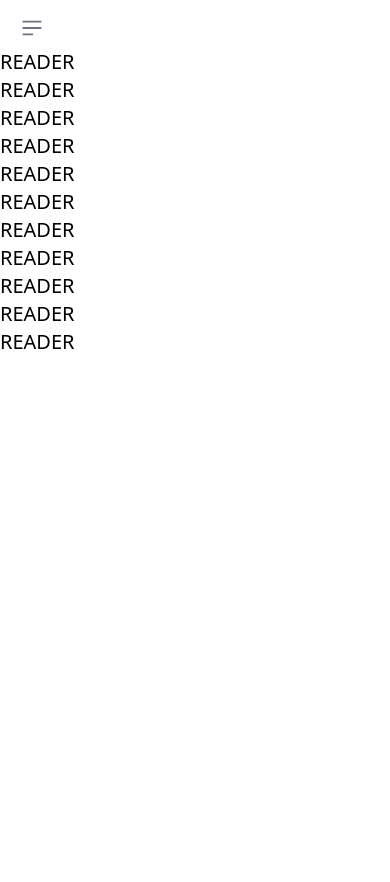
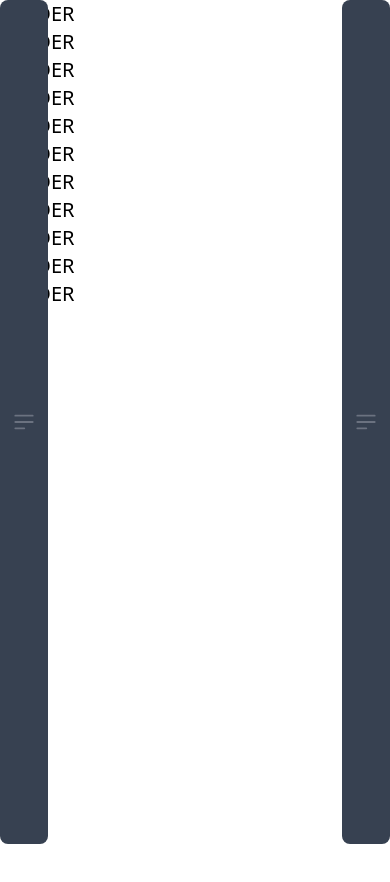
Before and after one commit to zehdi02/vocab-hunter, a React (Create React App) app: page /reader in a window 390 px wide. Shown: the top 882 px of the page. After the commit the page ends 844 px from the top, so only its background shows below. Built offline with nearby package versions, Linux system fonts and the light colour scheme.

Commit message:
Added preventative measures when uploading text file

```diff
--- a/src/components/Content.js
+++ b/src/components/Content.js
@@ -7,7 +7,8 @@ import Settings from "./Sidebar/Pages/Settings";
 import User from "./Sidebar/Pages/User";
 import Home from "./Sidebar/Pages/Home";
 
-function Content() {
+
+const Content = () => {
   return (
     <div
       className="Content h-screen
--- a/src/components/Dictionary/Dictionary.js
+++ b/src/components/Dictionary/Dictionary.js
@@ -48,7 +48,7 @@ function Dictionary() {
         className="inline-flex items-center p-3 text-sm text-gray-500 bg-gray-700 rounded-lg z-50
         md:hidden hover:bg-gray-100 focus:outline-none focus:ring-2 focus:ring-gray-200
         dark:text-gray-400 dark:hover:bg-gray-700 dark:focus:ring-gray-600
-        fixed opacity-0 h-full right-0 top-0"
+        fixed opacity-100 h-full right-0 top-0"
         onClick={() => setIsSidebarOpen(!isSidebarOpen)}
       >
         <span className="sr-only">Open sidebar</span>
--- a/src/components/Sidebar/Sidebar.js
+++ b/src/components/Sidebar/Sidebar.js
@@ -1,30 +1,34 @@
 import { BrowserRouter as Router, Routes, Route, Link } from "react-router-dom";
 import React, { useState } from "react";
+
 import LoginButton from "./sidebarComponents/LoginSystem/LoginButton";
 import LogoutButton from "./sidebarComponents/LoginSystem/LogoutButton";
-function Sidebar() {
+
+const Sidebar = () => {
   const [isSidebarOpen, setIsSidebarOpen] = useState(false);
 
+  const handleClick = (event) => {
+    const path = window.location.pathname;
+    if (path !== '/reader') {
+      document.getElementById('xyz').play();
+      alert('Please goto Reader tab before uploading a text file.');
+      console.log('must be in /reader');
+      event.preventDefault();
+    }
+  };
   return (
     <div className="Sidebar">
-      <button
-        data-drawer-target="default-sidebar"
-        data-drawer-toggle="default-sidebar"
-        aria-controls="default-sidebar"
-        type="button"
-        class="inline-flex items-center p-2 mt-2 ml-3 text-sm text-gray-500 rounded-lg sm:hidden hover:bg-gray-100 focus:outline-none focus:ring-2 focus:ring-gray-200 dark:text-gray-400 dark:hover:bg-gray-700 dark:focus:ring-gray-600"
+      <button data-drawer-target="default-sidebar" data-drawer-toggle="default-sidebar" aria-controls="default-sidebar" type="button"
+        className="inline-flex items-center p-3 text-sm text-gray-500 bg-gray-700 rounded-lg z-50
+        lg:hidden hover:bg-gray-100 focus:outline-none focus:ring-2 focus:ring-gray-200
+        dark:text-gray-400 dark:hover:bg-gray-700 dark:focus:ring-gray-600
+        fixed opacity-100 h-full
+        "
+        onClick={() => setIsSidebarOpen(!isSidebarOpen)}
       >
-        <span class="sr-only">Open sidebar</span>
-        <svg
-          class="w-6 h-6"
-          aria-hidden="true"
-          fill="currentColor"
-          viewBox="0 0 20 20"
-          xmlns="http://www.w3.org/2000/svg"
-        >
-          <path
-            clip-rule="evenodd"
-            fill-rule="evenodd"
+        <span className="sr-only">Open sidebar</span>
+        <svg className="w-6 h-6" aria-hidden="true" fill="currentColor" viewBox="0 0 20 20" xmlns="http://www.w3.org/2000/svg">
+          <path clipRule="evenodd" fillRule="evenodd"
             d="M2 4.75A.75.75 0 012.75 4h14.5a.75.75 0 010 1.5H2.75A.75.75 0 012 4.75zm0 10.5a.75.75 0 01.75-.75h7.5a.75.75 0 010 1.5h-7.5a.75.75 0 01-.75-.75zM2 10a.75.75 0 01.75-.75h14.5a.75.75 0 010 1.5H2.75A.75.75 0 012 10z"
           ></path>
         </svg>
@@ -110,8 +114,11 @@ function Sidebar() {
                 </svg>
                 <span class="ml-3">Upload text</span>
               </label>
+              <audio id="xyz" src="https://notificationsounds.com/storage/sounds/file-sounds-1230-pretty-good.ogg"
+                preload="auto"></audio>
               <input
                 type="file"
+                onClick={handleClick}
                 id="upload"
                 style={{ display: `none` }}
                 className="text-sm"
@@ -222,9 +229,8 @@ function Sidebar() {
               </Link>
             </li>
           </ul>
-
-          <LoginButton/>
-          <LogoutButton/>
+          <LoginButton />
+          <LogoutButton />
         </div>
       </aside>
 
--- a/src/components/_features/Reader/Reader.js
+++ b/src/components/_features/Reader/Reader.js
@@ -1,7 +1,6 @@
-import { useEffect } from "react";
+import React, { useEffect } from "react";
 import SplitLinesToken from "./SplitLinesToken";
 import Highlighter from "../Highlighter/Highlighter";
-
 
 import "./SplitLinesToken.css";
 
@@ -48,6 +47,7 @@ function Reader() {
           <div>READER</div>
           <div>READER</div>
           <div>READER</div>
+
         </div>
 
         <Highlighter />
--- a/src/components/_features/Reader/SplitLinesToken.js
+++ b/src/components/_features/Reader/SplitLinesToken.js
@@ -1,7 +1,13 @@
-import React, { useState } from 'react';
 import "./SplitLinesToken.css"
 
 const SplitLinesToken = (fileContent) => {
+
+  let path = window.location.pathname
+  if (path !== '/reader') {
+    console.log(path);
+    console.log('terminating...');
+    return
+  }
   // console.log(fileContent);
 
   // Split the content into lines using the newline character (\n)
```
Lines whose indentation alone changed are shown as unchanged.
